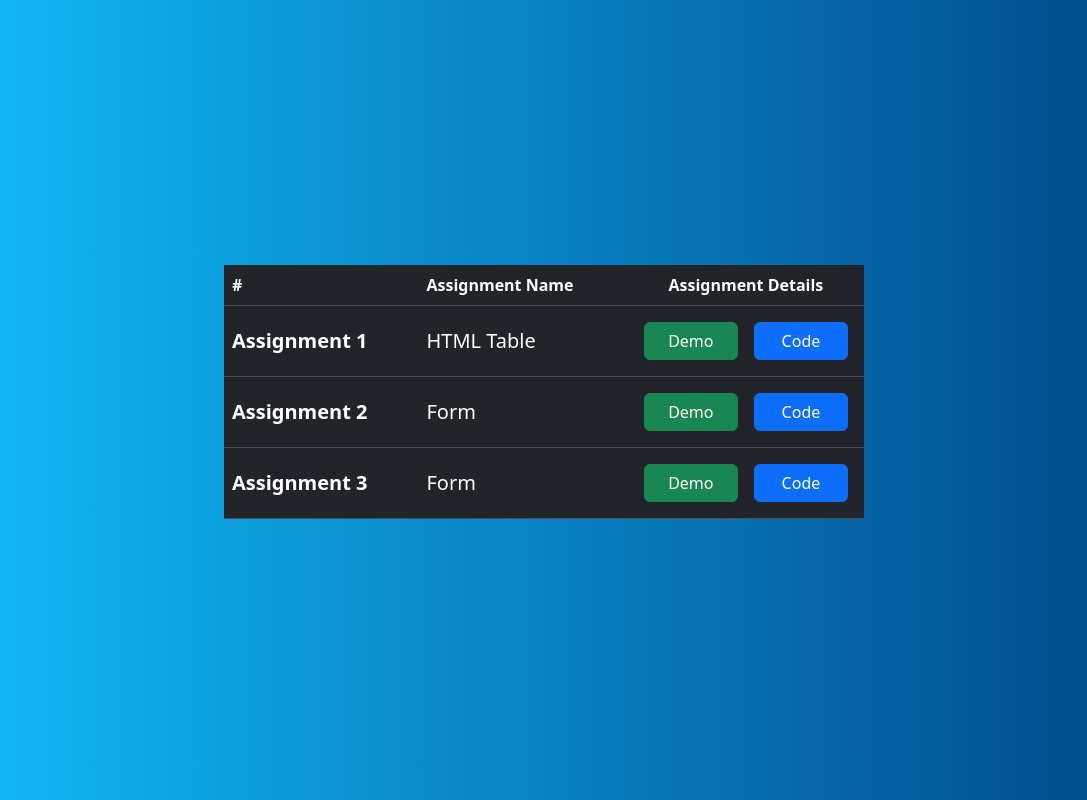
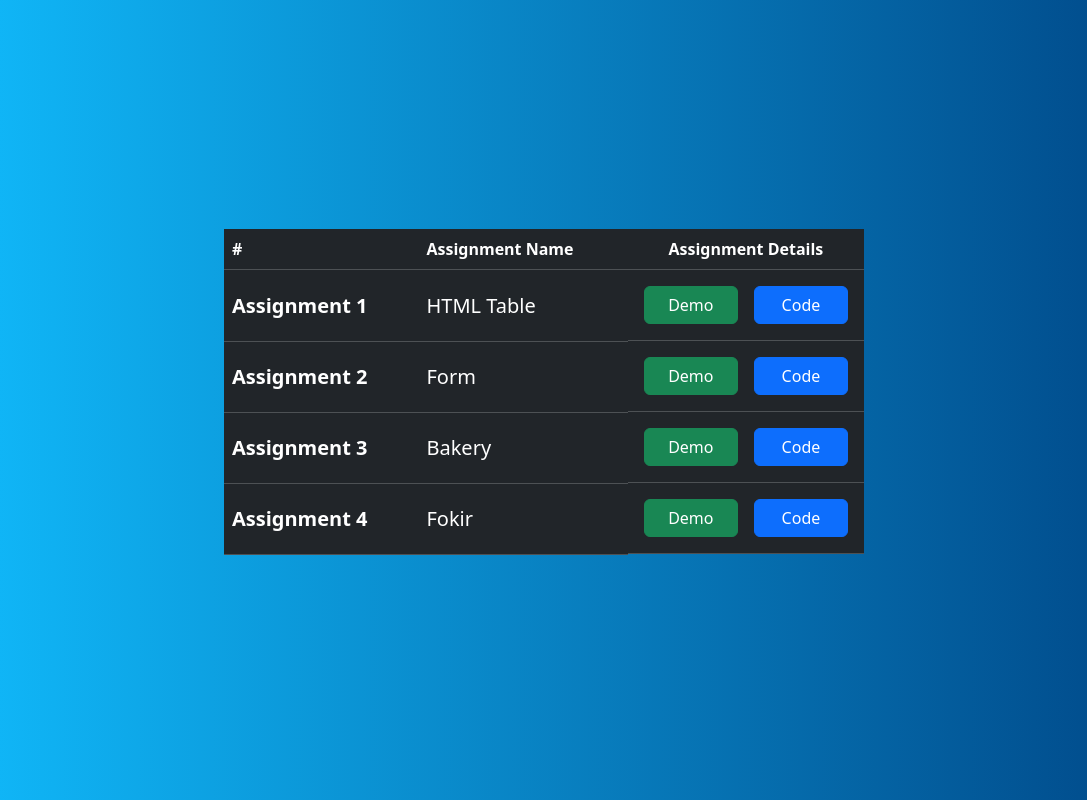
Before and after one commit to karem1035/Route-Assignments, a plain HTML site: page index.html in a window 1280 px wide. Shown: the whole page, without its empty margins (96-1183 px from the left). Drawn offline with Linux system fonts and the light colour scheme.

Commit message:
Table updatE

```diff
--- a/index.html
+++ b/index.html
@@ -36,9 +36,17 @@
                     </tr>
                     <tr>
                         <th scope="row">Assignment 3</th>
-                        <td>Form</td>
+                        <td>Bakery</td>
                         <td class="d-flex justify-content-center">
-                            <a href="Assignment2/assignment3.html" class="btn btn-success m-2 w-50" target="_blank">Demo</a>
+                            <a href="Assignment3/index.html" class="btn btn-success m-2 w-50" target="_blank">Demo</a>
+                            <a href="https://github.com/karem1035/Route-Assignments/tree/main/Assignment3" class="btn btn-primary m-2 w-50" target="_blank">Code</a>
+                        </td>
+                    </tr>
+                    <tr>
+                        <th scope="row">Assignment 4</th>
+                        <td>Fokir</td>
+                        <td class="d-flex justify-content-center">
+                            <a href="Assignment4/index.html" class="btn btn-success m-2 w-50" target="_blank">Demo</a>
                             <a href="https://github.com/karem1035/Route-Assignments/tree/main/Assignment3" class="btn btn-primary m-2 w-50" target="_blank">Code</a>
                         </td>
                     </tr>
```
